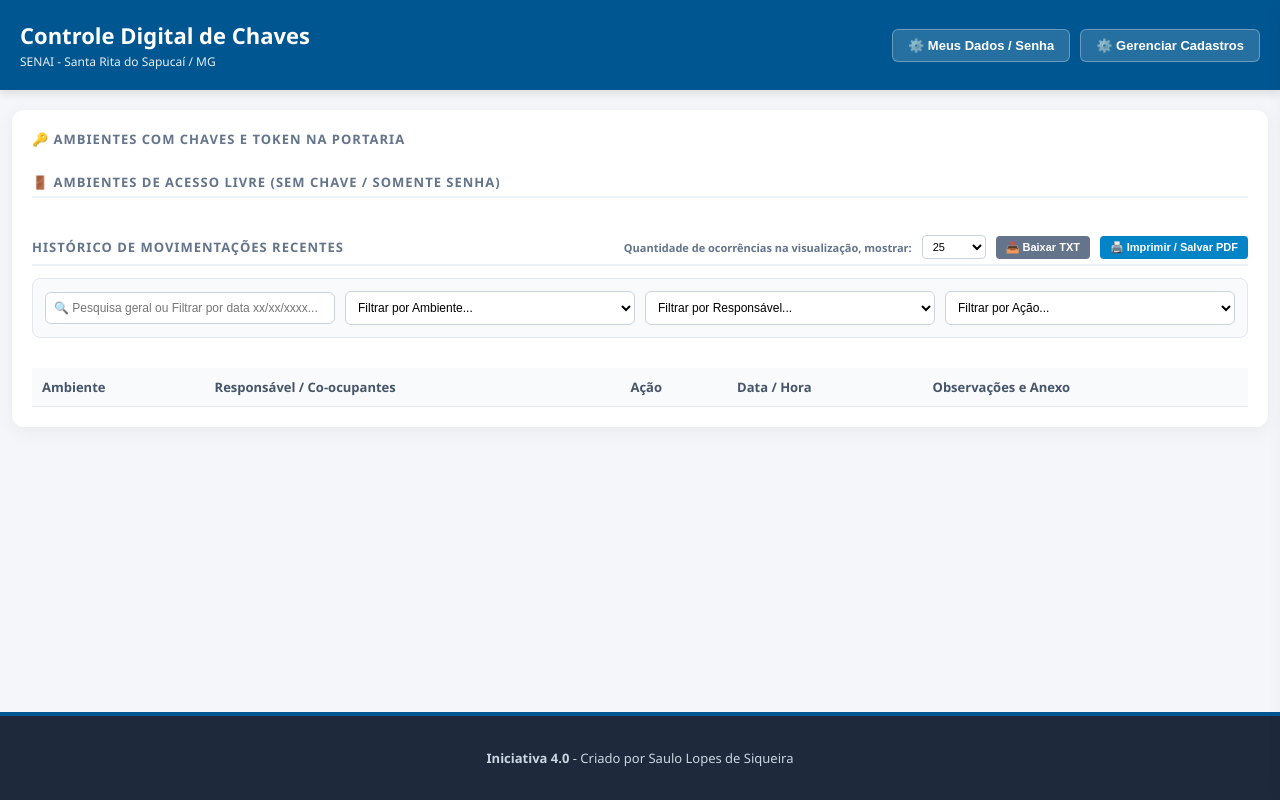
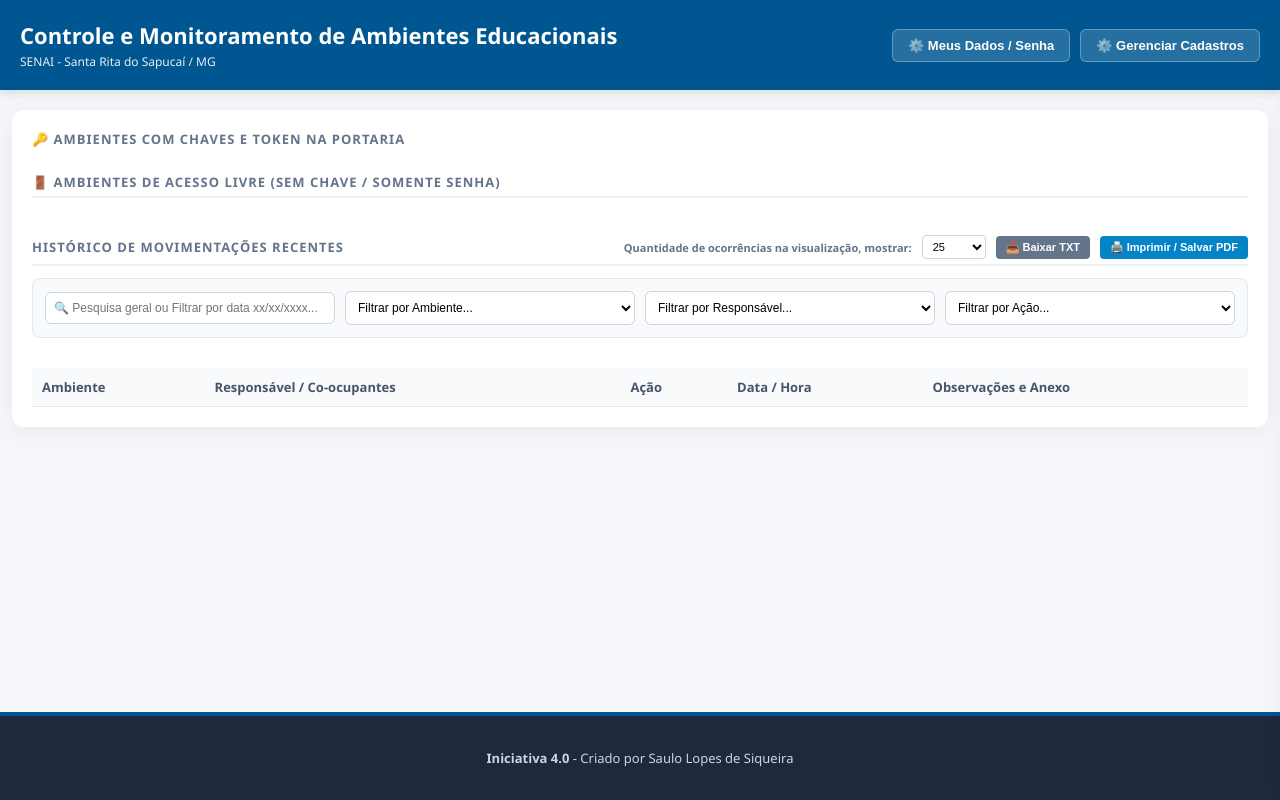
Before and after one commit to SauloLopes310/controle-chaves-senai-SRS_MG, a plain HTML site: page index.html in a window 1280 px wide. Drawn offline with nearby package versions, Linux system fonts and the light colour scheme; no server answers.

Commit message:
Add files via upload

```diff
--- a/index.html
+++ b/index.html
@@ -3,7 +3,7 @@
 <head>
     <meta charset="UTF-8">
     <meta name="viewport" content="width=device-width, initial-scale=1.0">
-    <title>Controle Digital de Chaves - SENAI SRS</title>
+    <title>Controle e Monitoramento de Ambientes Educacionais - SENAI SRS</title>
 
     <script src="https://www.gstatic.com/firebasejs/9.22.0/firebase-app-compat.js"></script>
     <script src="https://www.gstatic.com/firebasejs/9.22.0/firebase-database-compat.js"></script>
@@ -320,7 +320,7 @@
 
     <header>
         <div class="logo-area">
-            <h1>Controle Digital de Chaves</h1>
+            <h1>Controle e Monitoramento de Ambientes Educacionais</h1>
             <p>SENAI - Santa Rita do Sapucaí / MG</p>
         </div>
         <div class="header-actions">
```
